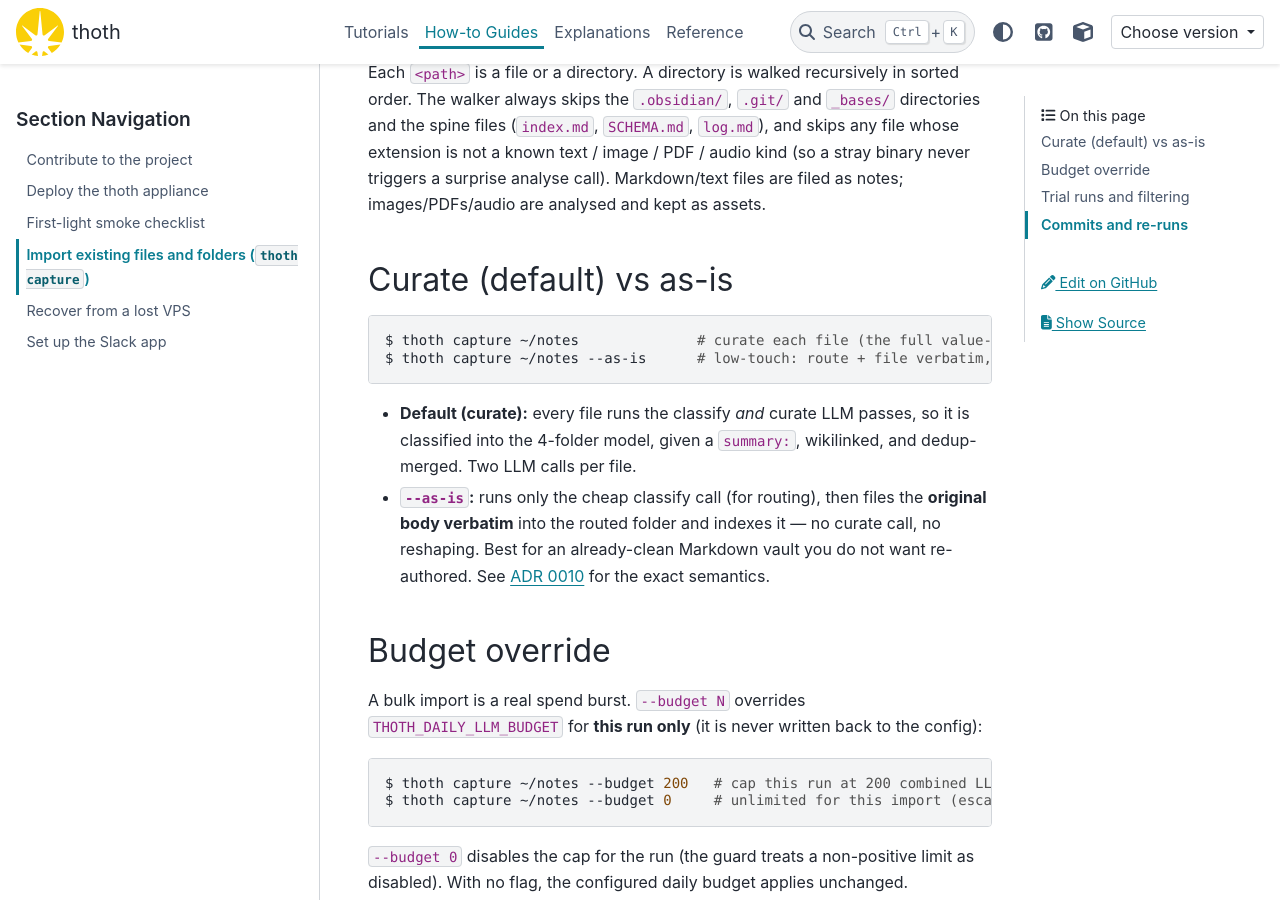
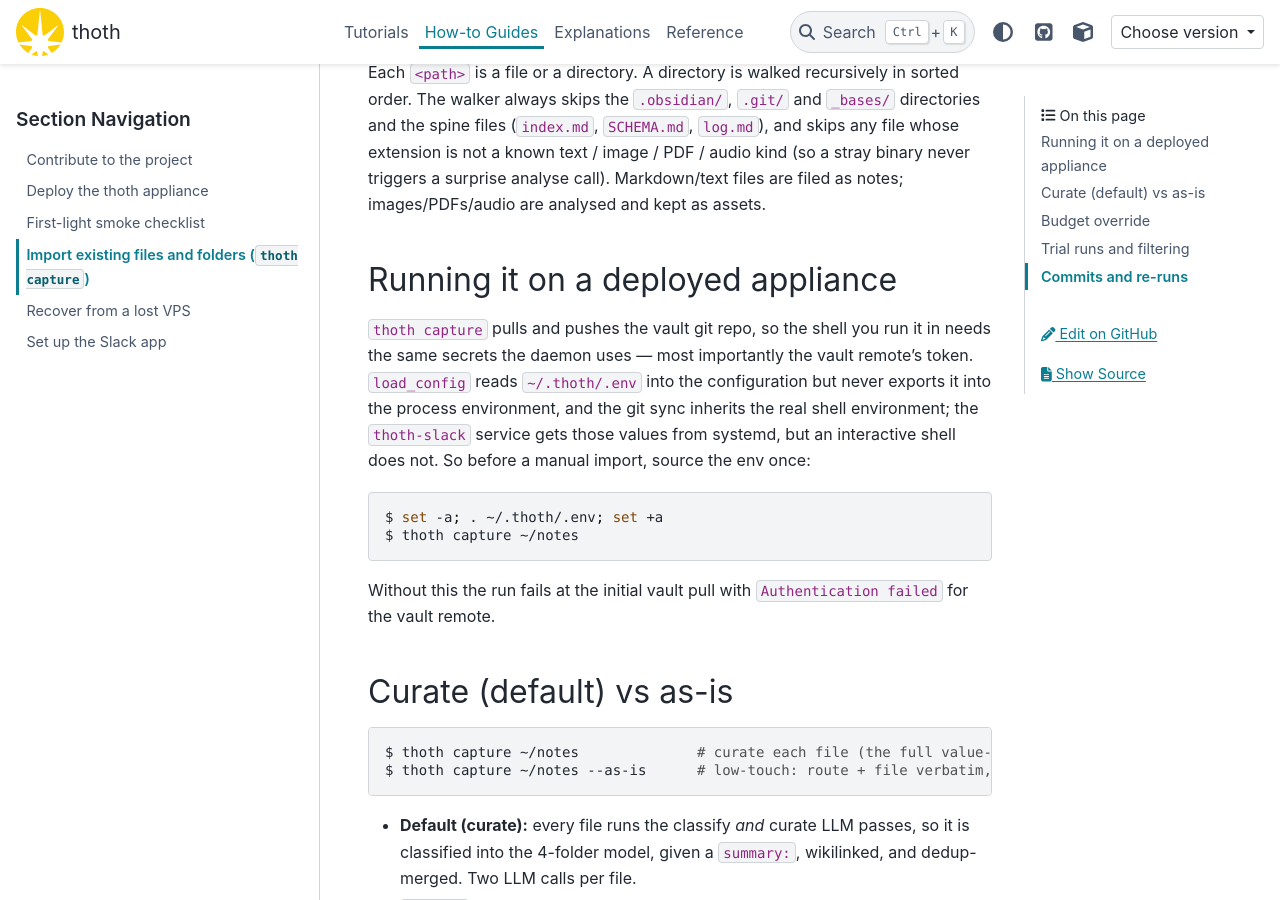
Before and after one commit to gilesknap/thoth, a Sphinx documentation site: the page built from docs/how-to/import-existing-files.md, in a window 1280 px wide and 900 px high, scrolled down 320 px. Built offline with Sphinx 7.4.7 and the PyData theme 0.15.4, drawn with Linux system fonts in a browser that asks for light colours; pages that are not in the unit, such as notebooks, are missing from menus; the version number could not be read and is left out.

Commit message:
docs(capture): note that a manual `thoth capture` must source ~/.thoth/.env
A manual import pulls/pushes the vault git repo and so needs the vault
remote token in the shell environment. load_config reads ~/.thoth/.env into
the Config but never exports it to os.environ, and GitSync inherits the real
process environment — the thoth-slack service gets those values from systemd,
an interactive shell does not. Document sourcing the env before a manual run;
surfaced live-verifying #80 on the appliance (capture failed at the initial
vault pull with an auth error until the env was sourced).

Co-Authored-By: Claude Opus 4.8 (1M context) <noreply@anthropic.com>

````diff
--- a/docs/how-to/import-existing-files.md
+++ b/docs/how-to/import-existing-files.md
@@ -11,6 +11,23 @@ the spine files (`index.md`, `SCHEMA.md`, `log.md`), and skips any file whose ex
 is not a known text / image / PDF / audio kind (so a stray binary never triggers a
 surprise analyse call). Markdown/text files are filed as notes; images/PDFs/audio are
 analysed and kept as assets.
+
+## Running it on a deployed appliance
+
+`thoth capture` pulls and pushes the vault git repo, so the shell you run it in needs the
+same secrets the daemon uses — most importantly the vault remote's token. `load_config`
+reads `~/.thoth/.env` into the configuration but never exports it into the process
+environment, and the git sync inherits the real shell environment; the `thoth-slack`
+service gets those values from systemd, but an interactive shell does not. So before a
+manual import, source the env once:
+
+```console
+$ set -a; . ~/.thoth/.env; set +a
+$ thoth capture ~/notes
+```
+
+Without this the run fails at the initial vault pull with `Authentication failed` for the
+vault remote.
 
 ## Curate (default) vs as-is
 
````
